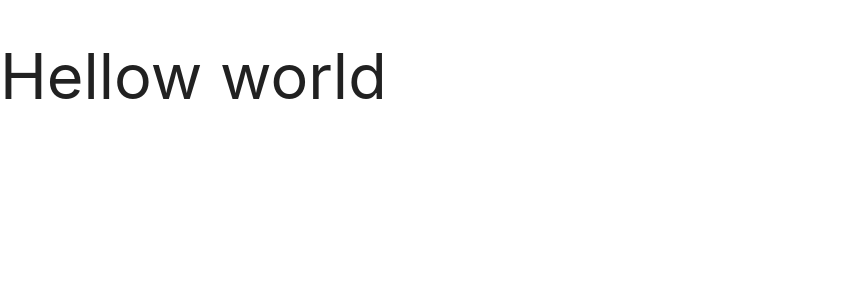
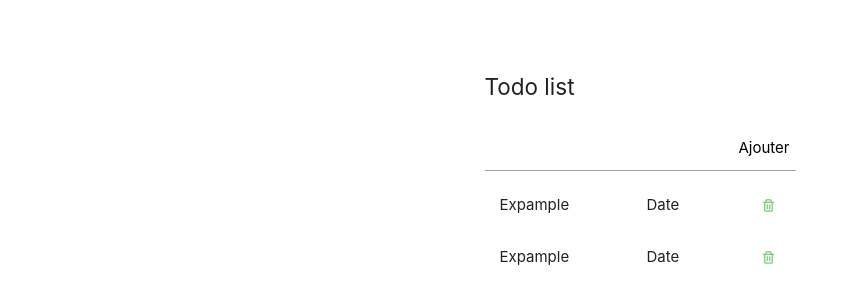
Before and after one commit to emerone/Pokemon-App, an Angular app: page / in a window 1280 px wide. Shown: the top 304 px of the page, without its empty margins (0-847 px from the left). Built offline with nearby package versions, Linux system fonts and the light colour scheme.

Commit message:
Remove function

```diff
--- a/src/app/todo-list.component.html
+++ b/src/app/todo-list.component.html
@@ -1 +1,18 @@
-<h1>Hellow world</h1>
+<main>
+  <h1>Todo list</h1>
+  <div class="cta-input">
+    <input type="text"><button>Ajouter</button>
+  </div>
+  <div class="cta-list">
+    <div>
+      <p>Expample</p>
+      <p>Date</p>
+      <i #el (click)="removeParent($event)" class='bx bx-trash'></i>
+    </div>
+    <div>
+      <p>Expample</p>
+      <p>Date</p>
+      <i #el (click)="removeParent($event)" class='bx bx-trash'></i>
+    </div>
+  </div>
+</main>
--- a/src/app/todo-list.component.ts
+++ b/src/app/todo-list.component.ts
@@ -4,7 +4,50 @@ import { Component } from '@angular/core';
   selector: 'app-root',
   templateUrl: 'todo-list.component.html',
   styles: [`
+  main {
+    width: max-content;
+    margin: 5rem auto;
+  }
+
+  h1 {
+    font-size: 1.5rem;
+  }
+
+  .cta-input {
+    display: flex;
+  }
+  .cta-input:focus-within > button {
+    border-bottom: 1px solid #26a69a;
+    box-shadow: 0 1px 0 0 #26a69a;
+  }
+  .cta-input > button {
+    background: #0000;
+    border: none;
+    border-bottom: 1px solid #9e9e9e;
+    margin: 0 0 8px 0;
+    transition: box-shadow .3s, border .3s, -webkit-box-shadow .3s;;
+    cursor: pointer;
+  }
+
+  .cta-list > div {
+    display: flex;
+    align-items: center;
+    justify-content: space-between;
+    padding: 0rem 1rem;
+  }
+
+  i {
+    cursor: pointer;
+    color: #7c7;
+    padding: 0.3rem;
+    border-radius: 125rem
+  }
   `]
 })
 export class AppTodoList {
+
+  removeParent(e: MouseEvent): void {
+    const parent: HTMLElement|null = (e.target as HTMLElement).parentElement
+    parent?.remove()
+  }
 }
--- a/src/index.html
+++ b/src/index.html
@@ -7,6 +7,7 @@
   <meta name="viewport" content="width=device-width, initial-scale=1">
   <link rel="icon" type="image/x-icon" href="favicon.ico">
   <link rel="stylesheet" href="https://cdnjs.cloudflare.com/ajax/libs/materialize/1.0.0/css/materialize.min.css">
+  <link href='https://unpkg.com/boxicons@2.1.4/css/boxicons.min.css' rel='stylesheet'>
 </head>
 <body>
   <app-root></app-root>
```
